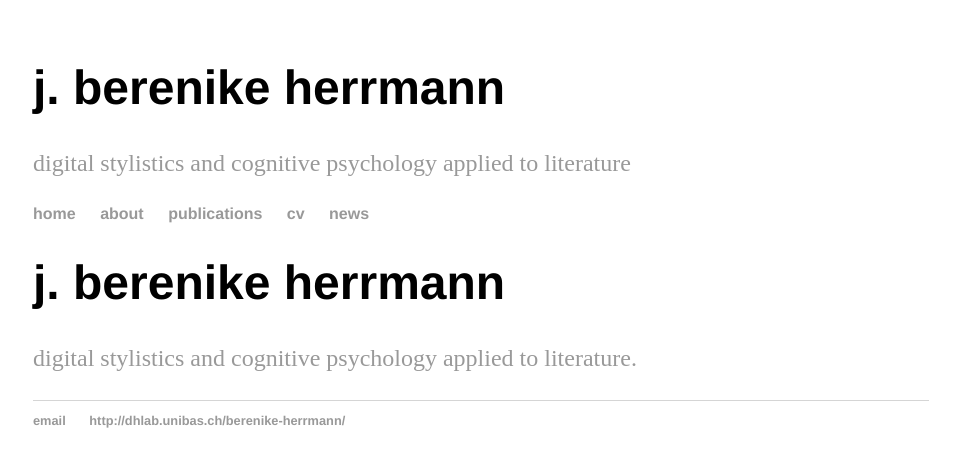
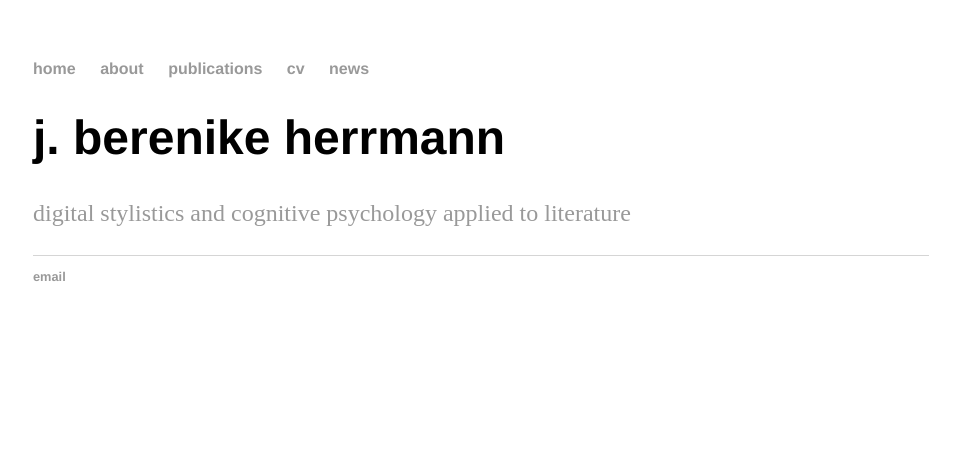
Before and after one commit to jberenike/jberenike.github.io, a Jekyll site: the page built from index.html, in a window 1280 px wide. Shown: the top 467 px of the page, without its empty margins (159-1119 px from the left). Built offline with Jekyll 4.4.1, drawn with Linux system fonts in a browser that asks for light colours.

Commit message:
Update index.html

```diff
--- a/index.html
+++ b/index.html
@@ -1,32 +1,8 @@
-<!DOCTYPE html>
-		<!-- link to main stylesheet -->
+---
+layout: default
+title: j. berenike herrmann
+---
 <div class="blurb">
-		<link rel="stylesheet" type="text/css" href="/css/main.css">
 	<h1>j. berenike herrmann</h1>
 	<p><a href="/about">digital stylistics and cognitive psychology applied to literature</a></p>
-		<body>
 </div><!-- /.blurb -->
-		<nav>
-    		<ul>
-	        	<li><a href="/">home</a></li>
-			<li><a href="/about">about</a></li>
-	        	<li><a href="/publications">publications</a></li>
-			<li><a href="/cv">cv</a></li>
-	        	<li><a href="/news">news</a></li>
-    		</ul>
-		</nav>
-	<div class="container">
-    		<div class="blurb">
-        		<h1>j. berenike herrmann</h1>
-				<p> <a href="/about">digital stylistics and cognitive psychology applied to literature.</a></p>
-    		</div><!-- /.blurb -->
-		</div><!-- /.container -->
-
-		<footer>
-	    	<ul>
-			<li><a href="mailto:berenike.herrmann@unibas.ch">email</a></li>
-			<li><a href="http://dhlab.unibas.ch/berenike-herrmann/">http://dhlab.unibas.ch/berenike-herrmann/</a></li>
-		</ul>
-			</footer>
-		</body>
-</html>
```
